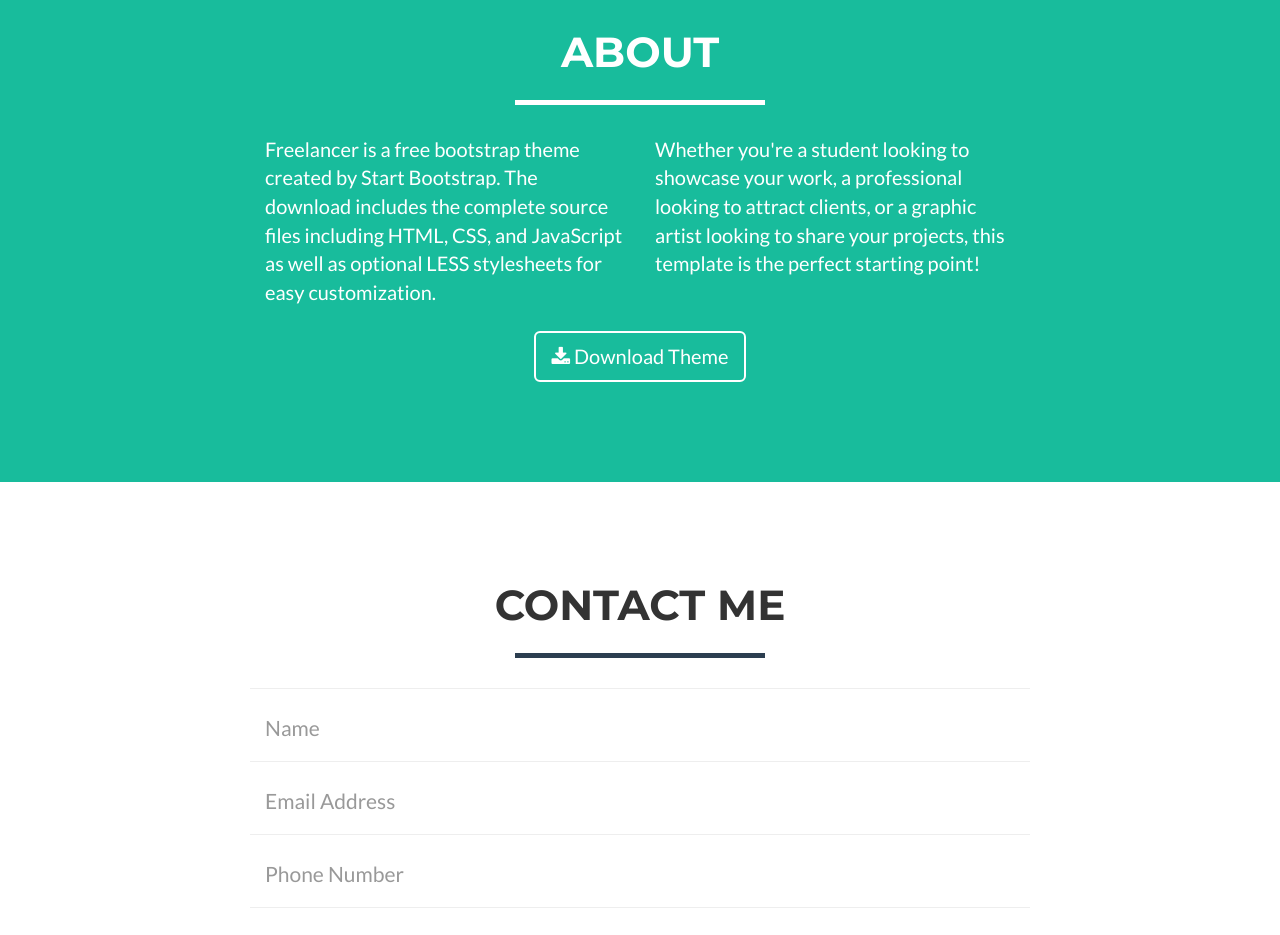
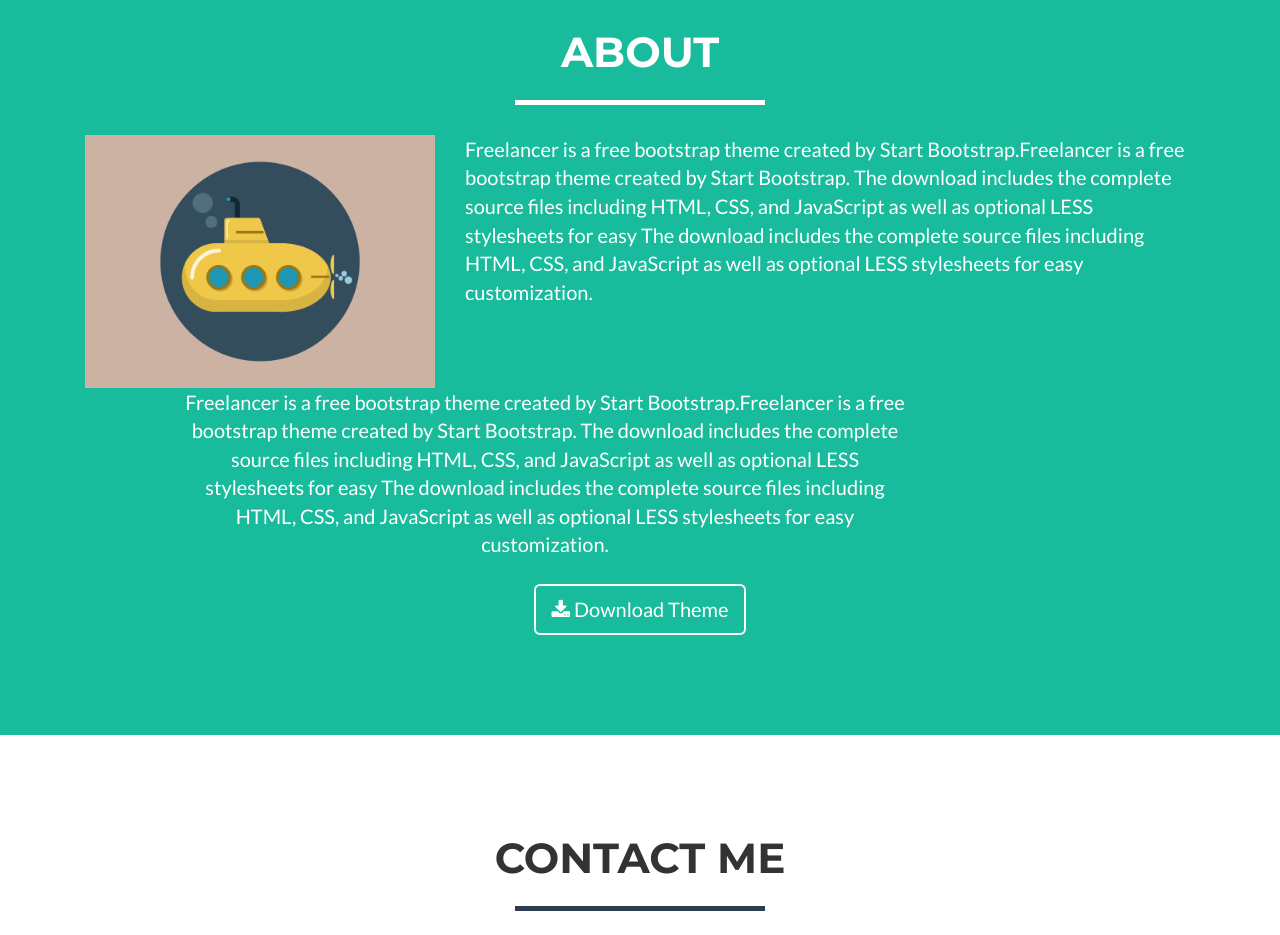
Before and after one commit to luanlima1997/LeoOlive, a website: page index.html in a window 1280 px wide. Shown: the part 3320-4255 px from the top of the page. Drawn offline with nearby package versions, Linux system fonts and the light colour scheme.

Commit message:
grid about about

```diff
--- a/index.html
+++ b/index.html
@@ -17,7 +17,7 @@
     <!-- Theme CSS -->
     <link href="css/freelancer.min.css" rel="stylesheet">
 
-
+    <!-- Custom Fonts -->
     <link href="vendor/font-awesome/css/font-awesome.min.css" rel="stylesheet" type="text/css">
     <link href="https://fonts.googleapis.com/css?family=Montserrat:400,700" rel="stylesheet" type="text/css">
     <link href="https://fonts.googleapis.com/css?family=Lato:400,700,400italic,700italic" rel="stylesheet" type="text/css">
@@ -219,19 +219,26 @@
                     <hr class="star-light">
                 </div>
             </div>
-            <div class="row">
-                <div class="col-lg-4 col-lg-offset-2">
-                    <p>Freelancer is a free bootstrap theme created by Start Bootstrap. The download includes the complete source files including HTML, CSS, and JavaScript as well as optional LESS stylesheets for easy customization.</p>
+
+				<div class="col-md-4 portfolio-item">
+                   <img src="img/portfolio/submarine.png" class="img-responsive" alt="">
+
                 </div>
-                <div class="col-lg-4">
-                    <p>Whether you're a student looking to showcase your work, a professional looking to attract clients, or a graphic artist looking to share your projects, this template is the perfect starting point!</p>
+                <div class="col-md-8 "  background-image: url("img/portfolio/submarine.png")>
+
+                    <p>Freelancer is a free bootstrap theme created by Start Bootstrap.Freelancer is a free bootstrap theme created by Start Bootstrap. The download includes the complete source files including HTML, CSS, and JavaScript as well as optional LESS stylesheets for easy  The download includes the complete source files including HTML, CSS, and JavaScript as well as optional LESS stylesheets for easy customization.</p>
                 </div>
+
+				<div class="col-lg-8 col-lg-offset-1 text-center">
+                    <p>Freelancer is a free bootstrap theme created by Start Bootstrap.Freelancer is a free bootstrap theme created by Start Bootstrap. The download includes the complete source files including HTML, CSS, and JavaScript as well as optional LESS stylesheets for easy  The download includes the complete source files including HTML, CSS, and JavaScript as well as optional LESS stylesheets for easy customization.</p>
+                </div>
+
                 <div class="col-lg-8 col-lg-offset-2 text-center">
                     <a href="#" class="btn btn-lg btn-outline">
                         <i class="fa fa-download"></i> Download Theme
                     </a>
                 </div>
-            </div>
+
         </div>
     </section>
 
```
